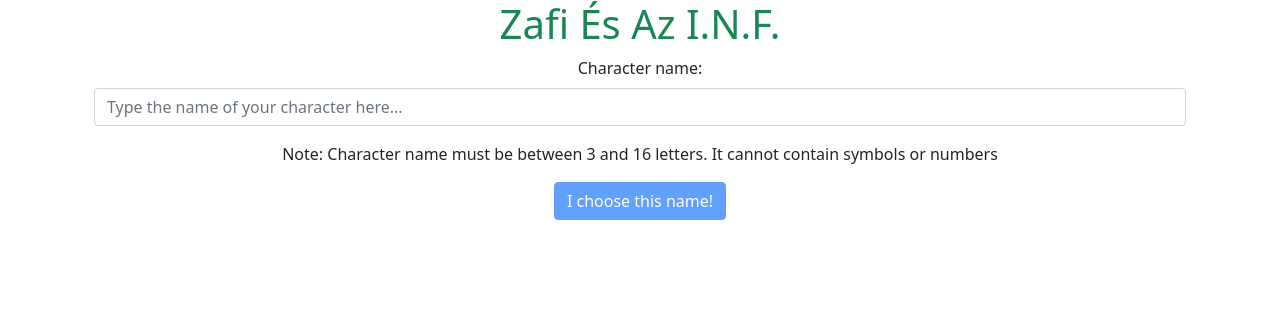
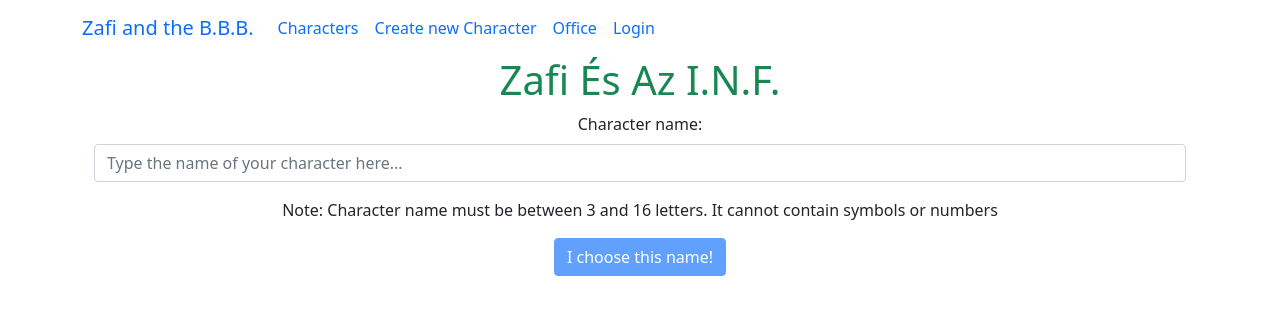
Before and after one commit to Pepice23/zafi-vue-alpha, a Vue app: page / in a window 1280 px wide. Shown: the top 314 px of the page. Built offline with nearby package versions, Linux system fonts and the light colour scheme.

Commit message:
added navigation bar on top and made it available every page
We have reached 100 commits

```diff
--- a/src/App.vue
+++ b/src/App.vue
@@ -1,7 +1,11 @@
 <script setup>
 import { RouterView } from "vue-router";
+import TopNavigationBar from "./components/TopNavigationBar.vue";
 </script>
 
 <template>
-  <div class="container text-center"><RouterView /></div>
+  <div class="container text-center">
+    <TopNavigationBar />
+    <RouterView />
+  </div>
 </template>
--- /dev/null
+++ b/src/components/TopNavigationBar.vue
@@ -0,0 +1,17 @@
+<template>
+  <nav class="navbar navbar-expand-lg">
+    <router-link to="/" class="navbar-brand">Zafi and the B.B.B.</router-link>
+    <div class="navbar-nav">
+      <router-link to="/list" class="nav-link">Characters</router-link>
+      <router-link class="nav-link" to="/creator"
+        >Create new Character</router-link
+      >
+      <router-link class="nav-link" to="/office">Office</router-link>
+      <a class="nav-link" href="#">Login</a>
+    </div>
+  </nav>
+</template>
+
+<script setup></script>
+
+<style scoped></style>
```
